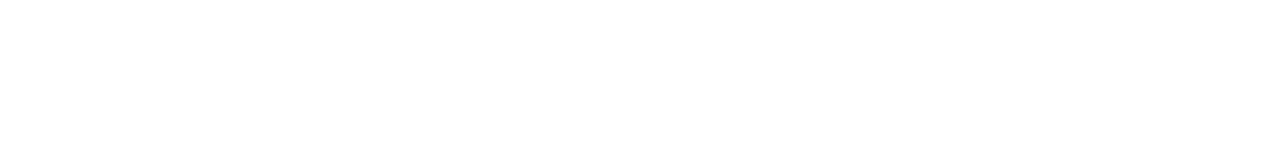
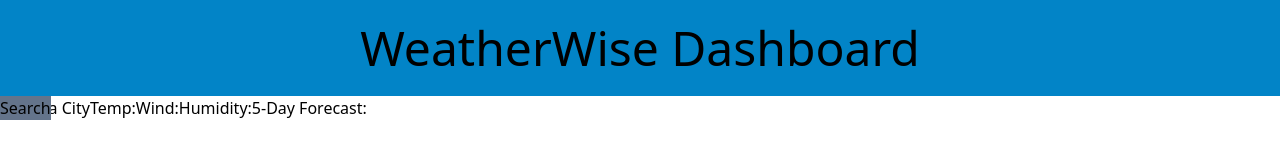
Before and after one commit to JakebJackson/WeatherWise, a plain HTML site: page index.html in a window 1280 px wide. Drawn offline with nearby package versions, Linux system fonts and the light colour scheme.

Commit message:
Finished necessary HTML

```diff
--- a/index.html
+++ b/index.html
@@ -7,7 +7,32 @@
         <link rel="stylesheet" href="./assets/css/style.css"/>
         <title>WeatherWise</title>
         <body>
+            <header class="bg-sky-600 flex items-center">
+                <h1 class="text-5xl p-6 mx-auto">WeatherWise Dashboard</h1>
+            </header>
+            <div id="search-and-history-column" class="bg-slate-500 absolute">
+                <div id="city-search" class="">
+                    <form id="search-form" class="">
 
+                    </form>
+                    <button id="search-btn" class="">Search</button>
+                </div>
+                <div id="search-history" class="">
+
+                </div>
+            </div>
+            <div id="results-div" class="flex items-center">
+                <div id="current-data-display" class="flex items-center">
+                    <h2 id="city-date-header" class="">Select a City</h2>
+                    <p class="">Temp: <span id="cur-temp-info"></span></p>
+                    <p class="">Wind: <span id="cur-wind-info"></span></p>
+                    <p class="">Humidity: <span id="cur-humid-info"></span></p>
+                </div>
+                <div>
+                    <h2 class="">5-Day Forecast:</h2>
+                </div>
+            </div>
         </body>
+        <script src="./Assets/js/script.js"></script>
     </head>
 </html>
```
Also changed, not shown: 1 other file.
